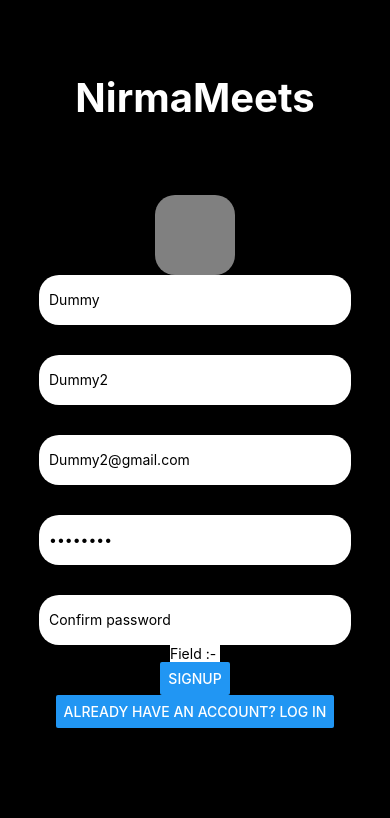
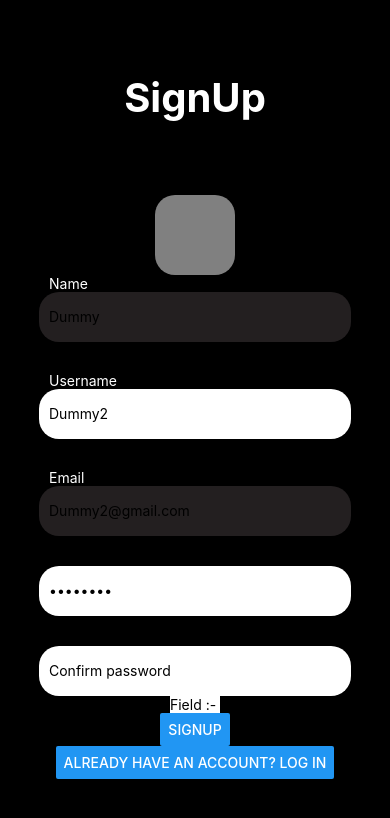
Before and after one commit to HitanshuShah1001/Nirmameets, a React Native app: screen /SignUp in a window 390 px wide. Shown: the top 818 px of the page. Built offline with nearby package versions, Linux system fonts and the light colour scheme.

Commit message:
feat_Utility files that contain the colohr scheme

```diff
--- a/Screens/Auth/SignUp.js
+++ b/Screens/Auth/SignUp.js
@@ -13,7 +13,7 @@ import axios from "axios";
 import { useNavigation } from "@react-navigation/native";
 import { PASSWORD_VALIDATOR } from "../../Validators/Password";
 import { EAMIL_VALIDATOR } from "../../Validators/Email";
-
+import { TEXTCOLOR,PAGECOLOR,BUTTONCOLOR,TNHEIGHT,TNCOLOR,HEADERWIEGHT,SUBHEADERWEIGHT } from "../../Utilities/auth";
 import mime from "mime";
 
 export default function SignUp(props) {
@@ -102,7 +102,7 @@ export default function SignUp(props) {
         style={{ flex: 0.3, alignItems: "center", justifyContent: "center" }}
       >
         <Text style={{ fontSize: 40, color: "white", fontWeight: "700" }}>
-          NirmaMeets
+          SignUp
         </Text>
       </View>
       <View style={{ flex: 1, alignItems: "center" }}>
@@ -115,11 +115,14 @@ export default function SignUp(props) {
           )}
 
         </Pressable>
+        <View style={{alignItems:'flex-start',width:'80%'}}>
+        <Text style={{color:'white',paddingHorizontal:10}}>Name</Text>
+
         <TextInput
           style={{
-            height: 50,
-            width: "80%",
-            backgroundColor: "white",
+            height: TNHEIGHT,
+            width: "100%",
+            backgroundColor: TNCOLOR,
             borderRadius: 20,
             paddingHorizontal: 10,
           }}
@@ -127,26 +130,28 @@ export default function SignUp(props) {
           value={name}
           onChangeText={(text) => setName(text)}
         />
+        <Text style={{color:'white',paddingHorizontal:10,marginTop: 30}}>Username</Text>
         <TextInput
           style={{
             height: 50,
-            width: "80%",
+            width: "100%",
             backgroundColor: "white",
             borderRadius: 20,
-            paddingHorizontal: 10,
-            marginTop: 30,
+            paddingHorizontal: 10
+
           }}
           placeholder="Username"
           value={Username}
           onChangeText={(text) => setUsername(text)}
         />
+        <Text style={{color:'white',marginTop: 30,paddingHorizontal:10}}>Email</Text>
         <TextInput
           style={{
             height: 50,
-            width: "80%",
-            backgroundColor: "white",
+            width: "100%",
+            backgroundColor:TNCOLOR ,
             borderRadius: 20,
-            marginTop: 30,
+
             paddingHorizontal: 10,
           }}
           placeholder="Email"
@@ -156,11 +161,12 @@ export default function SignUp(props) {
         <TextInput
           style={{
             height: 50,
-            width: "80%",
+            width: "100%",
             backgroundColor: "white",
             borderRadius: 20,
             marginTop: 30,
             paddingHorizontal: 10,
+
           }}
           placeholder="Password"
           value={password}
@@ -170,7 +176,7 @@ export default function SignUp(props) {
         <TextInput
           style={{
             height: 50,
-            width: "80%",
+            width: "100%",
             backgroundColor: "white",
             borderRadius: 20,
             marginTop: 30,
@@ -181,6 +187,7 @@ export default function SignUp(props) {
           onChangeText={(text) => setConfirmpassword(text)}
           secureTextEntry
         />
+         </View>
         <Pressable onPress={() => navigation.navigate('Fields')} >
         <Text style={{backgroundColor:'white'}}>Field :- {Field}</Text>
 
--- /dev/null
+++ b/Utilities/auth.js
@@ -0,0 +1,7 @@
+export const PAGECOLOR = '#000000';
+export const TEXTCOLOR = '#0D1936';
+export const BUTTONCOLOR = '#EE82EE';
+export const TNHEIGHT = 50;
+export const HEADERWIEGHT = '700';
+export const SUBHEADERWEIGHT = '500';
+export const TNCOLOR = '#231F20';
```
